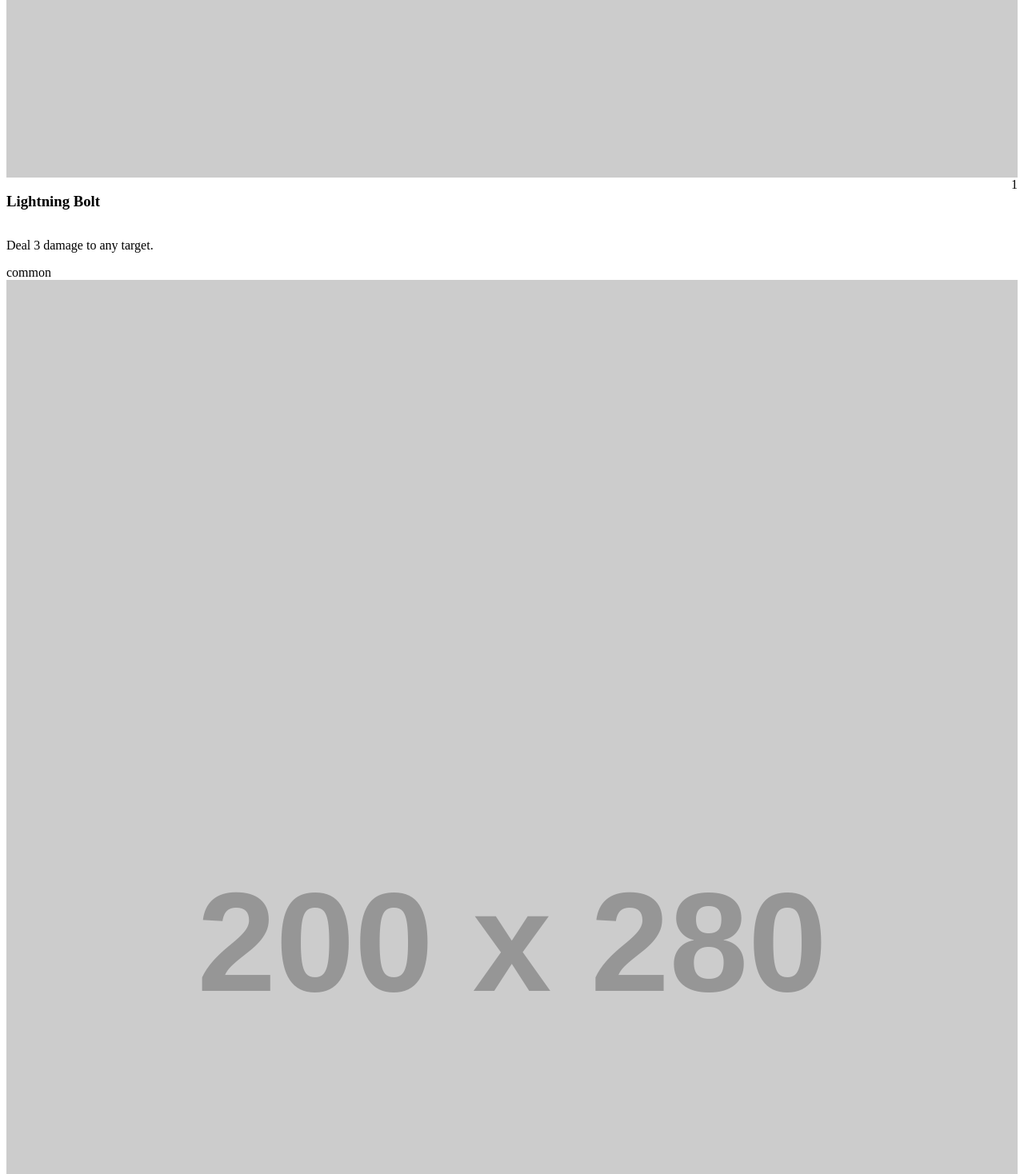
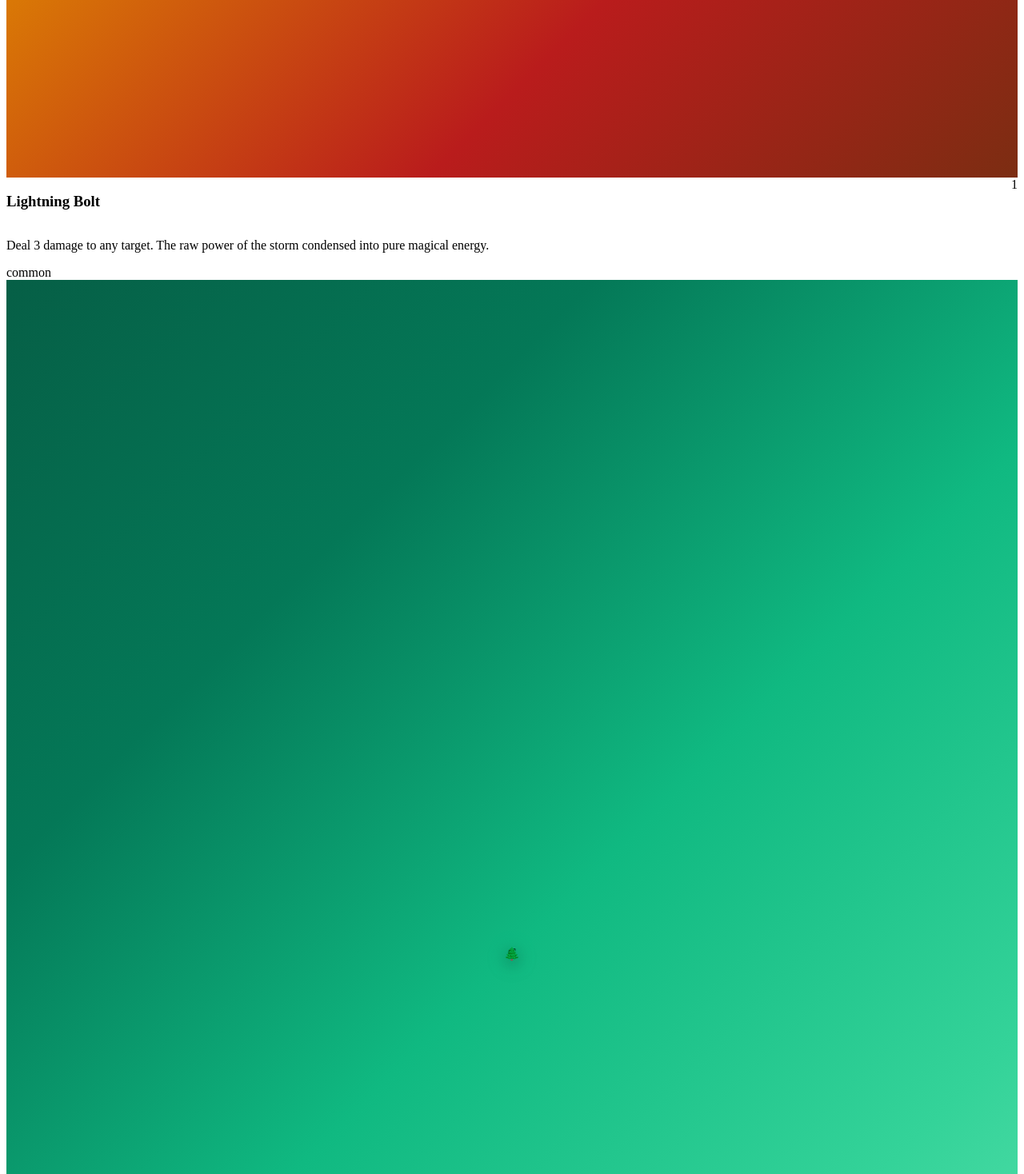
Before and after one commit to noahsug/claude-test, a Preact app: page / in a window 1280 px wide. Shown: the part 1577-3045 px from the top of the page at 80% size. Built offline with nearby package versions, Linux system fonts and the light colour scheme.

Commit message:
image assets (as CSS for now)

```diff
--- /dev/null
+++ b/src/components/CardArtwork.tsx
@@ -0,0 +1,76 @@
+import type { Card } from '@/types';
+
+interface CardArtworkProps {
+  card: Card;
+  className?: string;
+}
+
+export function CardArtwork({ card, className = '' }: CardArtworkProps) {
+  const getArtworkStyle = (card: Card) => {
+    switch (card.id) {
+      case '1': // Lightning Bolt
+        return {
+          background: 'linear-gradient(135deg, #fbbf24 0%, #f59e0b 25%, #d97706 50%, #b91c1c 75%, #7c2d12 100%)',
+          content: '⚡',
+          color: '#ffffff',
+          textShadow: '0 0 20px #fbbf24, 0 0 40px #f59e0b',
+        };
+      case '2': // Forest Guardian
+        return {
+          background: 'linear-gradient(135deg, #065f46 0%, #047857 25%, #10b981 50%, #34d399 75%, #6ee7b7 100%)',
+          content: '🌲',
+          color: '#ffffff',
+          textShadow: '0 0 20px #10b981',
+        };
+      case '3': // Crystal Sword
+        return {
+          background: 'linear-gradient(135deg, #1e1b4b 0%, #3730a3 25%, #6366f1 50%, #a5b4fc 75%, #e0e7ff 100%)',
+          content: '⚔️',
+          color: '#ffffff',
+          textShadow: '0 0 20px #6366f1',
+        };
+      case '4': // Dragon Lord
+        return {
+          background: 'linear-gradient(135deg, #7f1d1d 0%, #dc2626 25%, #ef4444 50%, #fca5a5 75%, #fed7d7 100%)',
+          content: '🐉',
+          color: '#ffffff',
+          textShadow: '0 0 20px #dc2626, 0 0 40px #ef4444',
+        };
+      default:
+        return {
+          background: 'linear-gradient(135deg, #374151 0%, #6b7280 50%, #9ca3af 100%)',
+          content: '🎴',
+          color: '#ffffff',
+          textShadow: '0 0 10px #374151',
+        };
+    }
+  };
+
+  const style = getArtworkStyle(card);
+
+  return (
+    <div
+      className={`relative overflow-hidden flex items-center justify-center ${className}`}
+      style={{ background: style.background }}
+    >
+      <div className="absolute inset-0 bg-black/10"></div>
+      <div
+        className="text-6xl z-10 relative"
+        style={{
+          color: style.color,
+          textShadow: style.textShadow,
+          filter: 'drop-shadow(0 4px 8px rgba(0,0,0,0.3))'
+        }}
+      >
+        {style.content}
+      </div>
+      <div className="absolute bottom-2 right-2 text-xs text-white/60 font-mono">
+        {card.type.charAt(0).toUpperCase()}
+      </div>
+      {/* Decorative elements */}
+      <div className="absolute top-2 left-2 w-3 h-3 border border-white/30 rotate-45"></div>
+      <div className="absolute top-2 right-2 w-3 h-3 border border-white/30 rotate-45"></div>
+      <div className="absolute bottom-2 left-2 w-3 h-3 border border-white/30 rotate-45"></div>
+    </div>
+  );
+}
--- a/src/components/CardDetail.tsx
+++ b/src/components/CardDetail.tsx
@@ -1,4 +1,5 @@
 import type { Card } from '@/types';
+import { CardArtwork } from './CardArtwork';
 
 interface CardDetailProps {
   card: Card;
@@ -24,12 +25,8 @@ export function CardDetail({ card, onClose }: CardDetailProps) {
           </button>
 
           <div className="clear-both">
-            <div className="aspect-[3/4] bg-gradient-to-br from-gray-700 to-gray-900 rounded-lg mb-4 overflow-hidden">
-              <img
-                src={card.imageUrl}
-                alt={card.name}
-                className="w-full h-full object-cover"
-              />
+            <div className="aspect-[3/4] rounded-lg mb-4 overflow-hidden">
+              <CardArtwork card={card} className="w-full h-full" />
             </div>
 
             <div className="text-white space-y-4">
--- a/src/components/CardGrid.tsx
+++ b/src/components/CardGrid.tsx
@@ -1,4 +1,5 @@
 import type { Card } from '@/types';
+import { CardArtwork } from './CardArtwork';
 
 interface CardGridProps {
   cards: Card[];
@@ -15,12 +16,8 @@ export function CardGrid({ cards, onCardClick }: CardGridProps) {
             onClick={() => onCardClick(card.id)}
             className="bg-white/10 backdrop-blur-sm rounded-lg p-4 shadow-lg hover:shadow-xl hover:bg-white/15 transition-all duration-200 cursor-pointer transform hover:scale-105"
           >
-            <div className="aspect-[3/4] bg-gradient-to-br from-gray-700 to-gray-900 rounded-lg mb-3 overflow-hidden">
-              <img
-                src={card.imageUrl}
-                alt={card.name}
-                className="w-full h-full object-cover"
-              />
+            <div className="aspect-[3/4] rounded-lg mb-3 overflow-hidden">
+              <CardArtwork card={card} className="w-full h-full" />
             </div>
             <div className="text-white">
               <div className="flex justify-between items-start mb-2">
--- a/src/data/sample-cards.ts
+++ b/src/data/sample-cards.ts
@@ -4,9 +4,8 @@ export const sampleCards: Card[] = [
   {
     id: '1',
     name: 'Lightning Bolt',
-    description: 'Deal 3 damage to any target.',
-    imageUrl:
-      'https://via.placeholder.com/200x280/4F46E5/FFFFFF?text=Lightning+Bolt',
+    description: 'Deal 3 damage to any target. The raw power of the storm condensed into pure magical energy.',
+    imageUrl: '/src/assets/images/cards/1.png', // CSS-based artwork via CardArtwork component
     cost: 1,
     rarity: 'common',
     type: 'spell',
@@ -14,9 +13,8 @@ export const sampleCards: Card[] = [
   {
     id: '2',
     name: 'Forest Guardian',
-    description: 'A mighty protector of the ancient woods.',
-    imageUrl:
-      'https://via.placeholder.com/200x280/10B981/FFFFFF?text=Forest+Guardian',
+    description: 'A mighty protector of the ancient woods. Its roots run deep, drawing strength from the earth itself.',
+    imageUrl: '/src/assets/images/cards/2.png', // CSS-based artwork via CardArtwork component
     cost: 4,
     attack: 4,
     defense: 5,
@@ -26,9 +24,8 @@ export const sampleCards: Card[] = [
   {
     id: '3',
     name: 'Crystal Sword',
-    description: 'Equipped creature gets +2/+1.',
-    imageUrl:
-      'https://via.placeholder.com/200x280/8B5CF6/FFFFFF?text=Crystal+Sword',
+    description: 'Equipped creature gets +2/+1. Forged from enchanted crystal, this blade never dulls.',
+    imageUrl: '/src/assets/images/cards/3.png', // CSS-based artwork via CardArtwork component
     cost: 2,
     rarity: 'uncommon',
     type: 'artifact',
@@ -36,10 +33,8 @@ export const sampleCards: Card[] = [
   {
     id: '4',
     name: 'Dragon Lord',
-    description:
-      'Flying. When Dragon Lord enters, deal 2 damage to all enemies.',
-    imageUrl:
-      'https://via.placeholder.com/200x280/EF4444/FFFFFF?text=Dragon+Lord',
+    description: 'Flying. When Dragon Lord enters, deal 2 damage to all enemies. Ancient ruler of the skies.',
+    imageUrl: '/src/assets/images/cards/4.png', // CSS-based artwork via CardArtwork component
     cost: 8,
     attack: 8,
     defense: 8,
```
Also changed, not shown: src/assets/images/cards/README.md (added), 2 other files (tests, documents, lock files or other folders).
